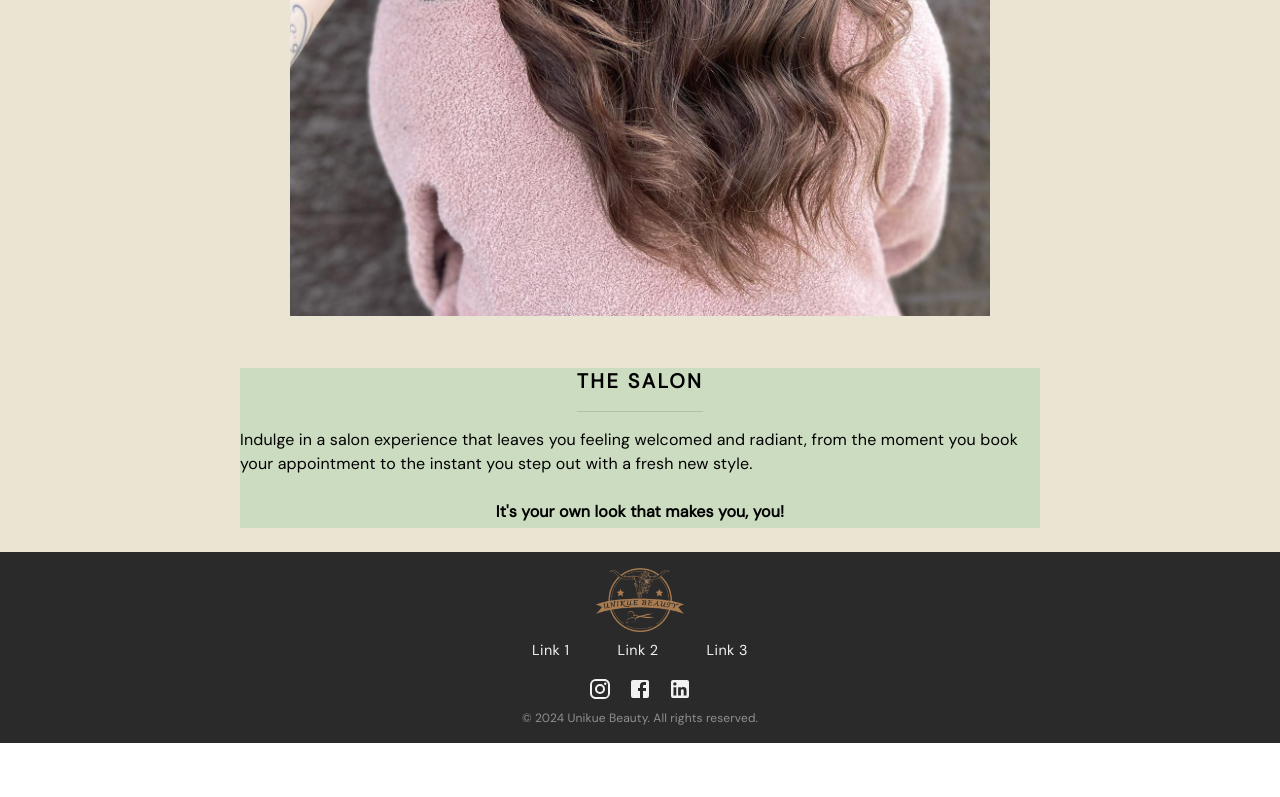
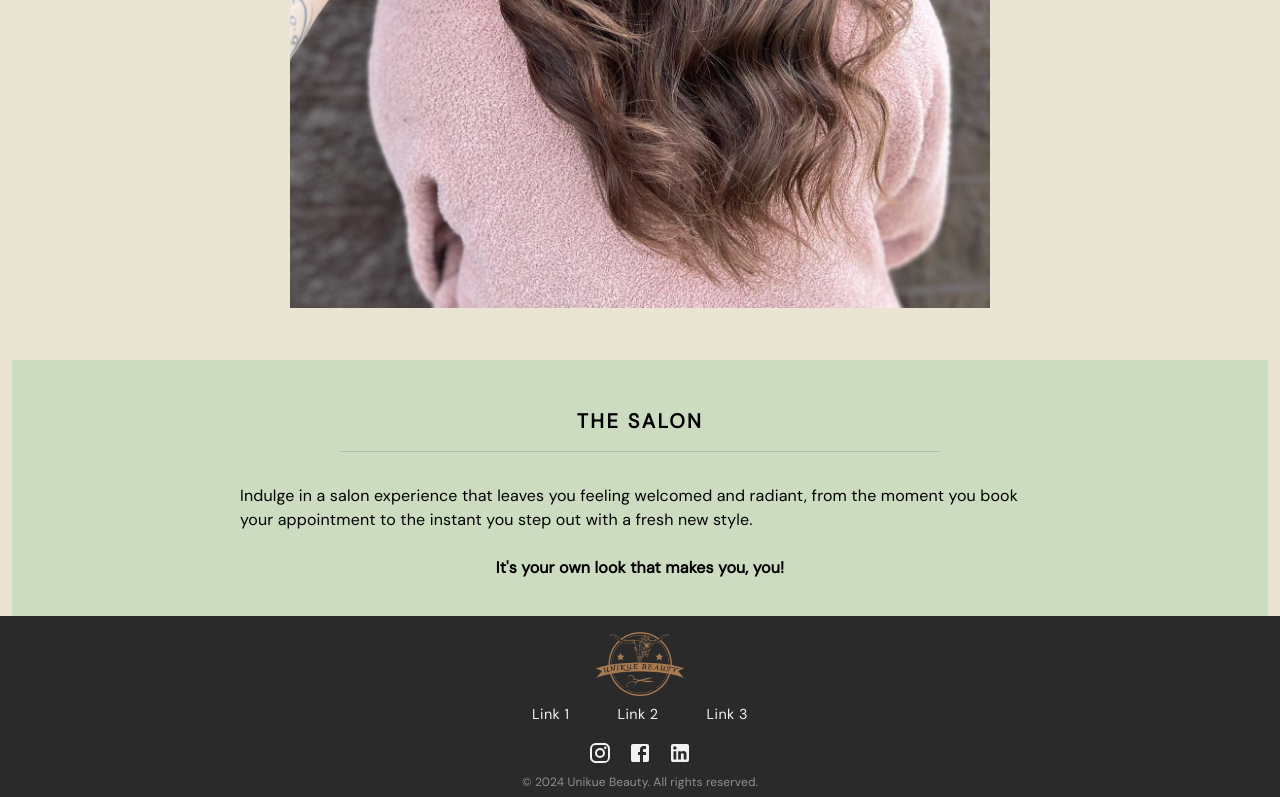
Before and after one commit to Austin55Martin/UnikueBeauty, a React (Create React App) app: page /#/ in a window 1280 px wide. Shown: the part 1564-2361 px from the top of the page. Before the commit the page ends 2307 px from the top, so only its background shows below. Built offline with nearby package versions, Linux system fonts and the light colour scheme.

Commit message:
styling updates

```diff
--- a/src/Views/Home.tsx
+++ b/src/Views/Home.tsx
@@ -1,6 +1,5 @@
 import React from "react";
 import { Box, Divider, Typography } from "@mui/material";
-import { useDynamicWindowDimensions } from "../Theme/DynamicDisplay";
 import headshot from "../Gallery/JennHomePage.PNG";
 import { makeStyles } from "tss-react/mui";
 import InstagramCarousel from "../Components/InstagramCarousel";
@@ -10,7 +9,9 @@ const useStyles = makeStyles()(() => ({
     display: "flex",
     flexDirection: "column",
     alignItems: "center",
-    padding: "1.5rem 1.75rem",
+    paddingLeft: "1.75rem",
+    paddingRight: "1.75rem",
+    paddingTop: "1rem",
     gap: "3rem",
   },
   centeredFlexRowBox: {
@@ -24,10 +25,12 @@ const useStyles = makeStyles()(() => ({
   centeredFlexColumnBox: {
     display: "flex",
     flexDirection: "column",
+    width: "100%",
     justifyContent: "center",
     alignItems: "center",
     //backgroundColor: '#eae5d2',
     backgroundColor: "transparent",
+    padding: "1rem",
   },
   tealBackgroundColor: {
     backgroundColor: "#ccdcc1",
@@ -62,7 +65,6 @@ const useStyles = makeStyles()(() => ({
 
 function Home() {
   const { classes, cx } = useStyles();
-  const { IsMobileView } = useDynamicWindowDimensions();
 
   const headerText = "THE SALON";
   const paragraphText =
@@ -107,18 +109,10 @@ function Home() {
         )}
       >
         <Box
-          className={cx(
-            classes.centeredFlexColumnBox,
-            classes.tealBackgroundColor
-          )}
+          className={cx(classes.centeredFlexColumnBox)}
           sx={{ padding: 0, maxWidth: "800px" }}
         >
-          <Box
-            className={cx(
-              classes.centeredFlexColumnBox,
-              classes.tealBackgroundColor
-            )}
-          >
+          <Box className={cx(classes.centeredFlexColumnBox)}>
             <Typography
               variant="h5"
               className={cx(classes.typographyStyles, classes.headerStyles)}
@@ -126,7 +120,7 @@ function Home() {
               {headerText}
             </Typography>
             <Divider
-              sx={{ width: "100%", marginTop: ".25rem", marginBottom: "1rem" }}
+              sx={{ width: "75%", marginTop: ".25rem", marginBottom: "1rem" }}
             />
           </Box>
           <Typography variant="body1" className={classes.typographyStyles}>
```
Also changed, not shown: src/Components/InstagramCarousel.tsx (+4 -5 lines), src/Gallery/Insta/446355569_759015346363563_3446612098340532792_n.jpg (deleted), 1 other file (tests, documents, lock files or other folders).
